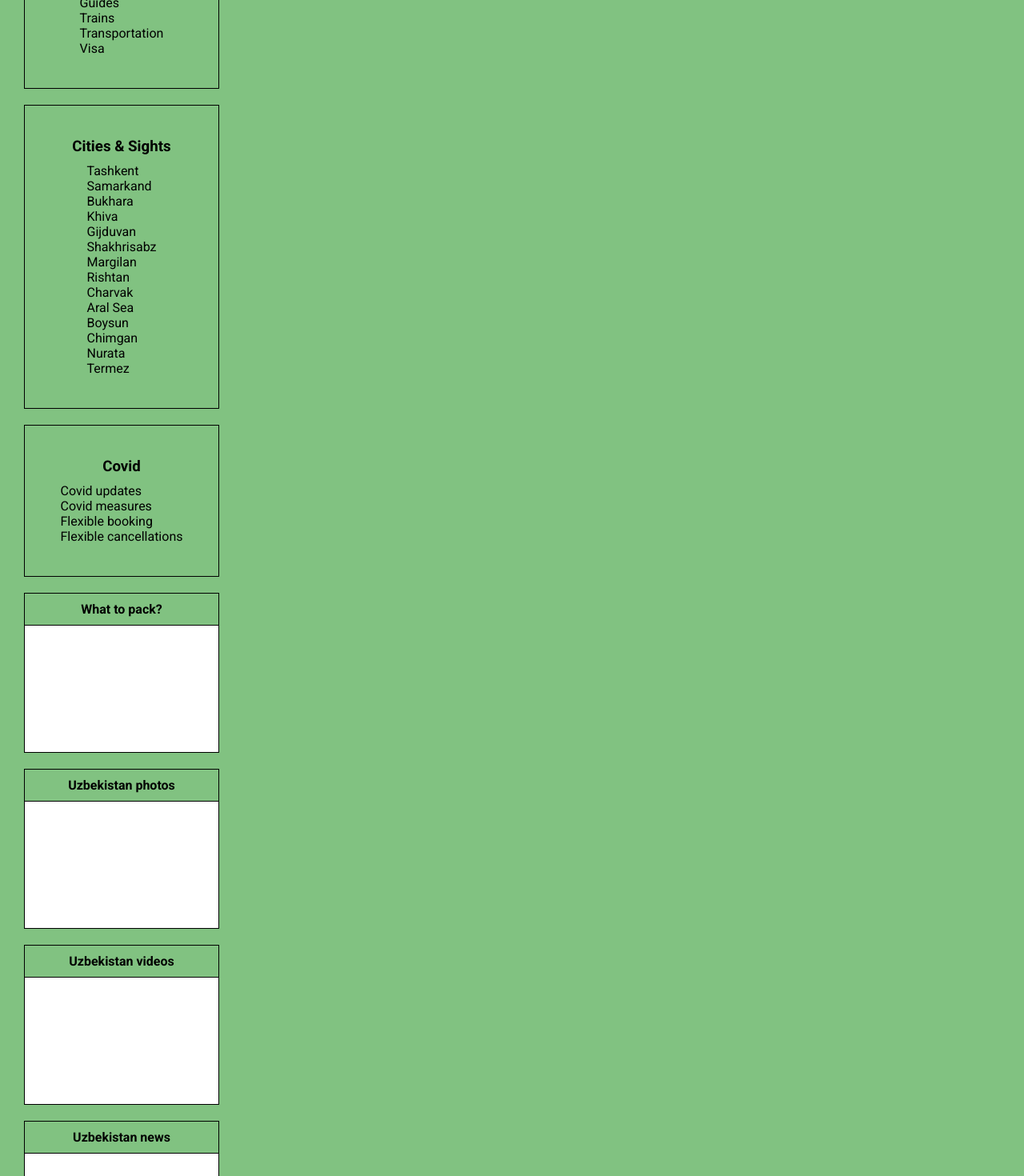
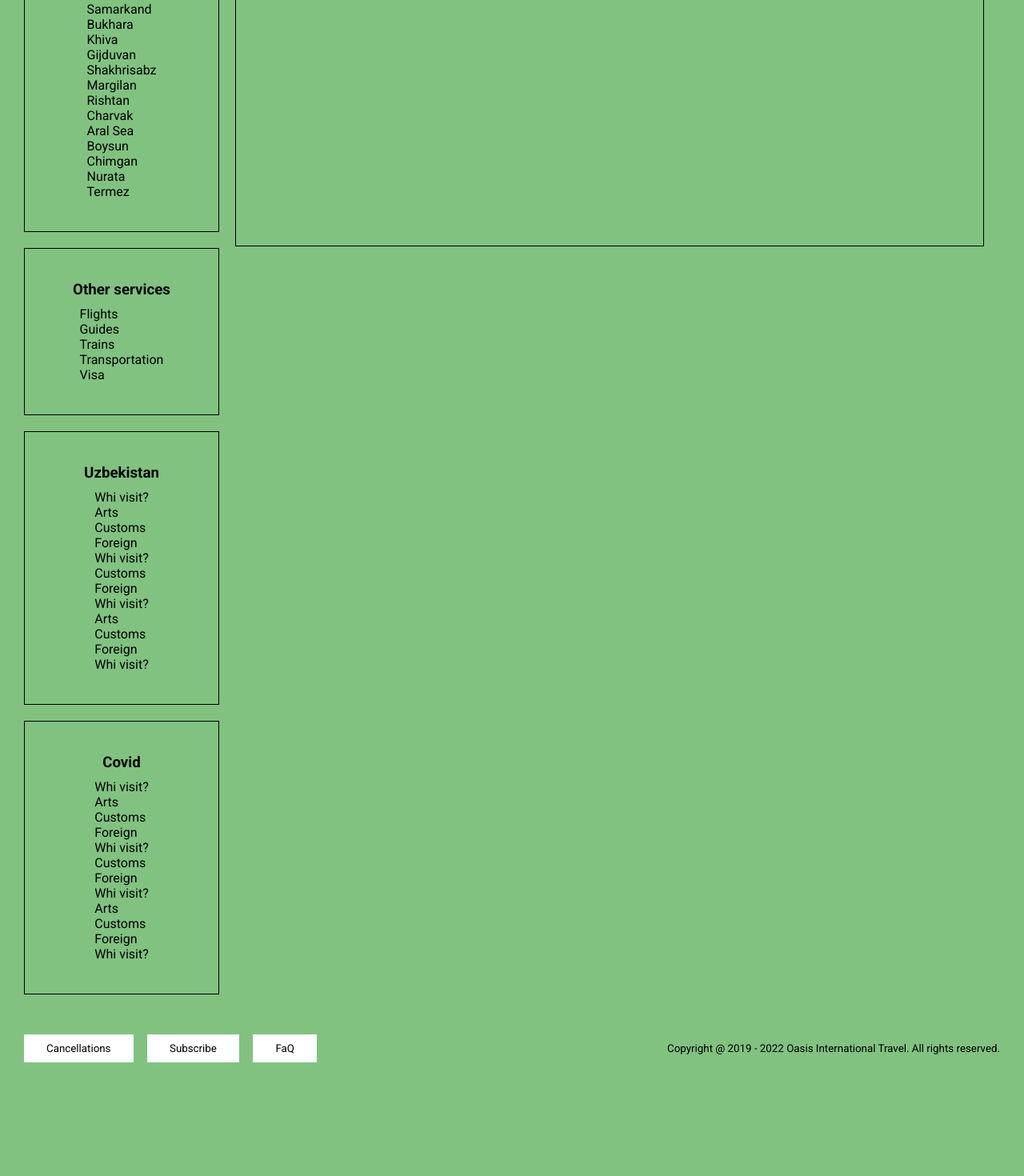
Before and after one commit to MuhriddinRavshanov/tour-agency, a React (Create React App) app: page /republics in a window 1280 px wide. Shown: the part 920-2390 px from the top of the page at 80% size. After the commit the page ends 2308 px from the top, so only its background shows below. Built offline with nearby package versions, Linux system fonts and the light colour scheme.

Commit message:
filter is added

```diff
--- a/src/App.js
+++ b/src/App.js
@@ -3,6 +3,7 @@ import React from "react";
 import Republics from "./components/Republics/Republics";
 import { BrowserRouter, Route, Routes } from "react-router-dom";
 import RepGuide from "./components/RepGuide/RepGuide";
+import Footer from "./components/Footer/Footer";
 
 const App = () => {
   return (
@@ -15,6 +16,7 @@ const App = () => {
       </BrowserRouter> */}
       <Republics/>
       <RepGuide/>
+      <Footer/>
     </div>
   );
 };
--- /dev/null
+++ b/src/components/Footer/Footer.js
@@ -0,0 +1,20 @@
+import classes from './Footer.module.css'
+import React from 'react';
+import { MyButton } from '../MyUI/MyUI'
+
+const Footer = () => {
+    return (
+        <div className={classes.Footer}>
+            <div className={classes.col_1}>
+                <MyButton>Cancellations</MyButton>
+                <MyButton>Subscribe</MyButton>
+                <MyButton>FaQ</MyButton>
+            </div>
+            <div className={classes.col_2}>
+                <small>Copyright @ 2019 - 2022 Oasis International Travel. All rights reserved.</small>
+            </div>
+        </div>
+    );
+};
+
+export default Footer;
--- /dev/null
+++ b/src/components/Footer/Footer.module.css
@@ -0,0 +1,18 @@
+.Footer {
+  width: 100%;
+  display: flex;
+  justify-content: space-between;
+}
+
+.col_1 {
+  width: 30%;
+  padding: 30px 0;
+  display: flex;
+  justify-content: space-between;
+}
+
+.col_2 {
+  display: flex;
+  justify-content: center;
+  align-items: center;
+}
--- a/src/components/Header/Header.module.css
+++ b/src/components/Header/Header.module.css
@@ -1,5 +1,6 @@
 .Header {
   width: 100%;
+  height: 50vh;
   display: flex;
   flex-direction: column;
 }
--- a/src/components/RepGuide/RepGuide.js
+++ b/src/components/RepGuide/RepGuide.js
@@ -1,31 +1,35 @@
 import React from 'react';
 import classes from './RepGuide.module.css';
 import RepMap from './RepMap/RepMap';
-import RepGallery from './RepSidebar/RepGallery/RepGallery';
 import RepSidebar from './RepSidebar/RepSidebar'
 
 const RepGuide = () => {
-    let Uzb = ['Whi visit?', 'Arts', 'Customs', 'Foreign', 'Whi visit?', 'Customs', 'Foreign', 'Whi visit?', 'Arts', 'Customs', 'Foreign', 'Whi visit?'];
-    let otherServices = ['Flights', 'Guides', 'Trains', 'Transportation', 'Visa'];
-    let sights = ['Tashkent', 'Samarkand', 'Bukhara', 'Khiva', 'Gijduvan', 'Shakhrisabz', 'Margilan', 'Rishtan', 'Charvak', 'Aral Sea', 'Boysun', 'Chimgan', 'Nurata', 'Termez'];
-    let covid = ['Covid updates', 'Covid measures', 'Flexible booking', 'Flexible cancellations']
-
-    let repGall = [
-        { title: 'What to pack?', content: '' },
-        { title: 'Uzbekistan photos', content: '' },
-        { title: 'Uzbekistan videos', content: '' },
-        { title: 'Uzbekistan news', content: '' },
-        { title: 'Tourist feedbacks', content: '' },
+    // let Uzb = ['Whi visit?', 'Arts', 'Customs', 'Foreign', 'Whi visit?', 'Customs', 'Foreign', 'Whi visit?', 'Arts', 'Customs', 'Foreign', 'Whi visit?'];
+    // let otherServices = ['Flights', 'Guides', 'Trains', 'Transportation', 'Visa'];
+    // let sights = ['Tashkent', 'Samarkand', 'Bukhara', 'Khiva', 'Gijduvan', 'Shakhrisabz', 'Margilan', 'Rishtan', 'Charvak', 'Aral Sea', 'Boysun', 'Chimgan', 'Nurata', 'Termez'];
+    // let covid = ['Covid updates', 'Covid measures', 'Flexible booking', 'Flexible cancellations']
+    let data = [
+        {
+            name: 'uzbekistan',
+            uzb: ['Whi visit?', 'Arts', 'Customs', 'Foreign', 'Whi visit?', 'Customs', 'Foreign', 'Whi visit?', 'Arts', 'Customs', 'Foreign', 'Whi visit?'],
+            sights: ['Tashkent', 'Samarkand', 'Bukhara', 'Khiva', 'Gijduvan', 'Shakhrisabz', 'Margilan', 'Rishtan', 'Charvak', 'Aral Sea', 'Boysun', 'Chimgan', 'Nurata', 'Termez'],
+            covid:['Covid updates', 'Covid measures', 'Flexible booking', 'Flexible cancellations'],
+            otherServices:['Flights', 'Guides', 'Trains', 'Transportation', 'Visa']
+        },
     ]
-
+    let dat = {}
+    const filterData = () => {
+        dat = data.filter( item => item.name === 'uzbekistan')[0]
+    }
+    filterData()
+    const { sights, otherServices, uzb, covid } = dat
     return (
         <div className={classes.RepGuide}>
             <div className={classes.col_1}>
-                <RepSidebar title="Uzbekistan" links={Uzb}/>
+                <RepSidebar title="Cities & Sights" links={sights}/>
                 <RepSidebar title="Other services" links={otherServices}/>
-                <RepSidebar title="Cities & Sights" links={sights}/>
-                <RepSidebar title="Covid" links={covid}/>
-                <RepGallery repGall={repGall}/>
+                <RepSidebar title="Uzbekistan" links={uzb}/>
+                <RepSidebar title="Covid" links={uzb}/>
             </div>
             <RepMap/>
         </div>
--- a/src/components/RepGuide/RepSidebar/RepGallery/RepGallery.js
+++ b/src/components/RepGuide/RepSidebar/RepGallery/RepGallery.js
@@ -1,23 +1,23 @@
-import classes from './RepGallery.module.css'
-import React from 'react';
+// import classes from './RepGallery.module.css'
+// import React from 'react';
 
-const RepGallery = (props) => {
-    return (
-        <>
-            {
-                props.repGall.map(rGall =>
-                    <div className={classes.RepGallery}>
-                        <div className={classes.title}>
-                            <smal>
-                                <strong>{rGall.title}</strong>
-                            </smal>
-                        </div>
-                        <div className={classes.content}></div>
-                    </div>
-                )
-            }
-        </>
-    );
-};
+// const RepGallery = (props) => {
+//     return (
+//         <>
+//             {
+//                 props.repGall.map(rGall =>
+//                     <div className={classes.RepGallery}>
+//                         <div className={classes.title}>
+//                             <smal>
+//                                 <strong>{rGall.title}</strong>
+//                             </smal>
+//                         </div>
+//                         <div className={classes.content}></div>
+//                     </div>
+//                 )
+//             }
+//         </>
+//     );
+// };
 
-export default RepGallery;
+// export default RepGallery;
--- a/src/components/RepGuide/RepSidebar/RepSidebar.js
+++ b/src/components/RepGuide/RepSidebar/RepSidebar.js
@@ -2,12 +2,13 @@ import React from 'react';
 import classes from './RepSidebar.module.css';
 
 const RepSidebar = (props) => {
+    const {links} = props
     return (
         <div className={classes.RepSidebar}>
             <h3 style={{marginBottom: '10px'}}>{props.title}</h3>
             <ul style={{listStyle: 'none'}}>
                 {
-                    props.links.map(f =>
+                    links.map(f =>
                         <li>
                             <a href={'#/' + f}>{f}</a>
                         </li>
--- a/src/components/Republics/Republics.module.css
+++ b/src/components/Republics/Republics.module.css
@@ -1,5 +1,6 @@
 .Republics {
   width: 100%;
+  height: 50vh;
   display: flex;
   flex-direction: column;
 }
@@ -7,6 +8,7 @@
   width: 100%;
   height: 50%;
   display: flex;
+  align-items: center;
   justify-content: space-between;
   margin-bottom: 20px;
 }
@@ -18,7 +20,7 @@
 .row_3 {
   margin-bottom: 20px;
   background-color: lightgreen;
-    padding: 4px;
+  padding: 14px 20px;
 }
 .col_1 {
   width: 30%;
```
Also changed, not shown: src/components/RepGuide/RepTourism/RepTourism.js (added, +12 -0 lines), src/components/RepGuide/RepTourism/RepTourism.css (added). Lines whose indentation alone changed are shown as unchanged.
